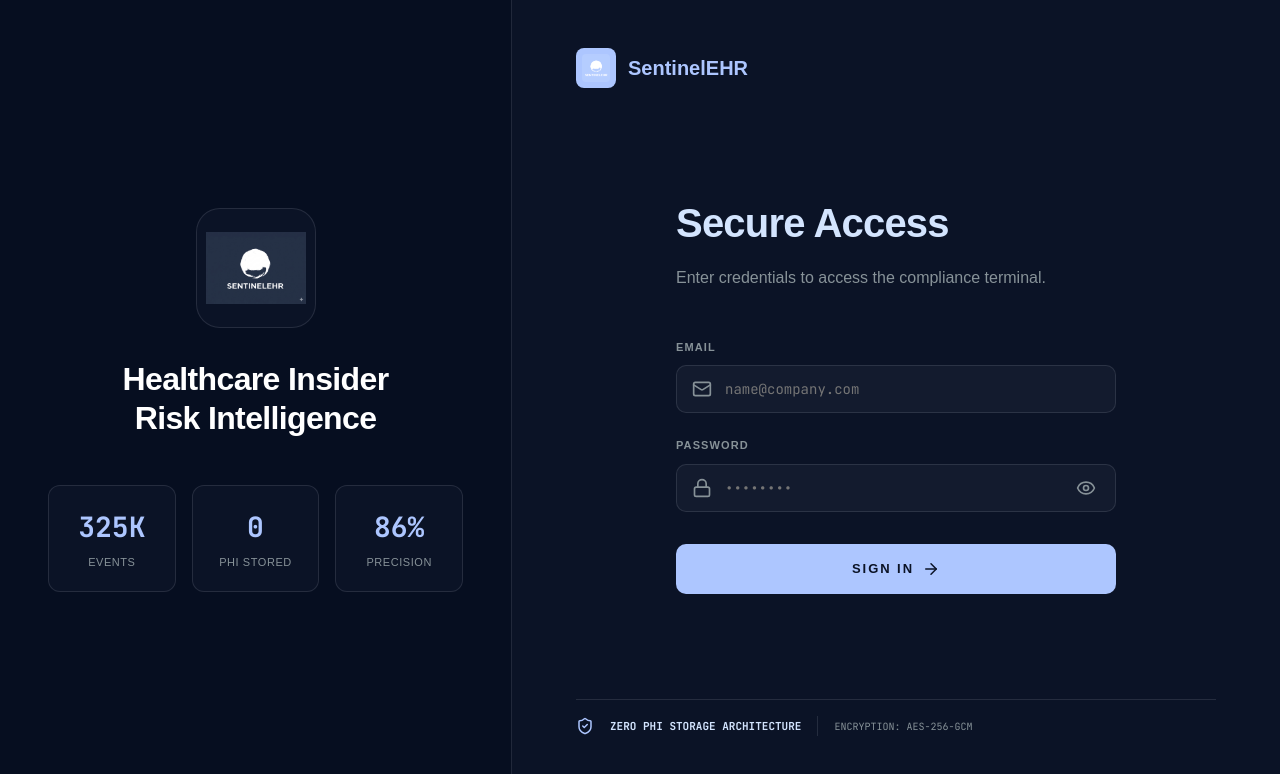
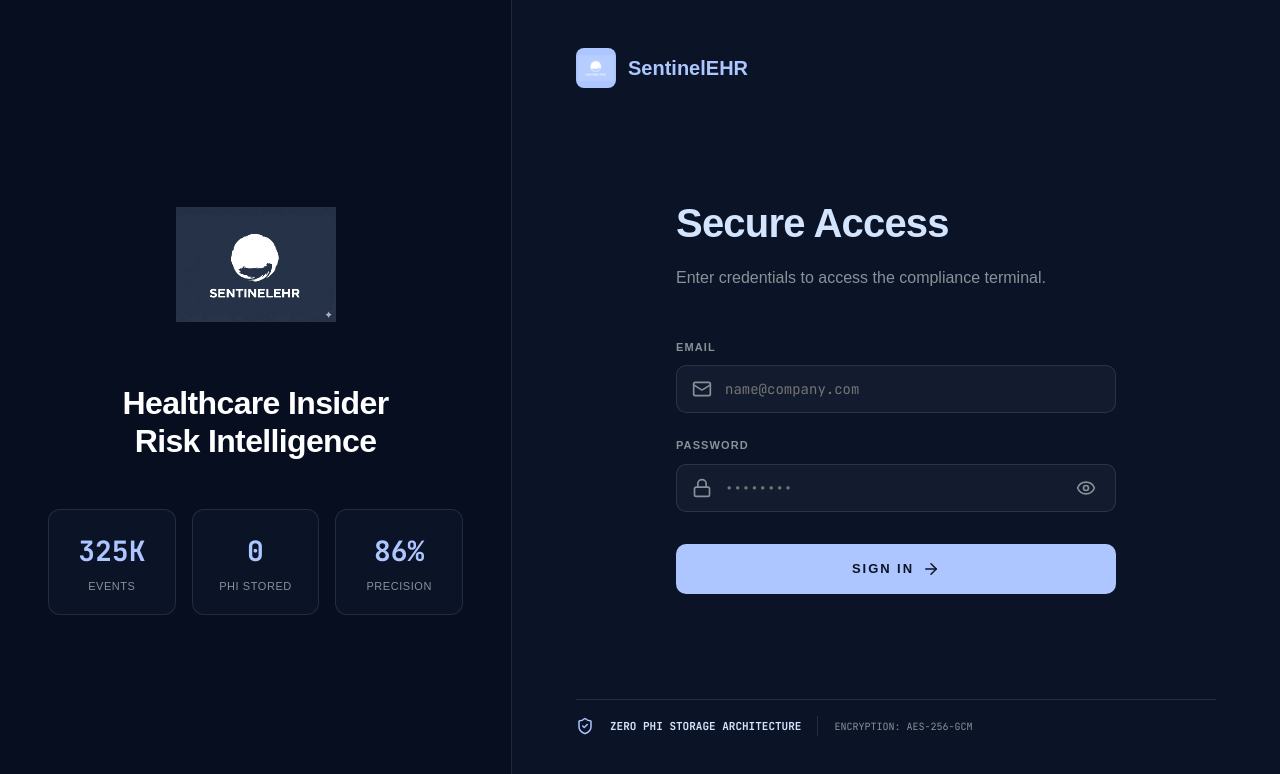
Before and after one commit to Davidowi2/sentinelehr, a React (Vite) app in the folder dashboard/: page / in a window 1280 px wide. Shown: the top 774 px of the page. Built offline with nearby package versions, Linux system fonts and the light colour scheme.

Commit message:
Fix: logo sizing and blend mode improvements

```diff
--- a/dashboard/src/AppV2.jsx
+++ b/dashboard/src/AppV2.jsx
@@ -1721,18 +1721,7 @@ export default function AppV2() {
         }}>
           {/* Centered Shield Icon */}
           <div style={{ marginBottom: '32px' }}>
-            <div style={{
-              width: '120px',
-              height: '120px',
-              background: '#0b1326',
-              border: '1px solid rgba(140,144,159,0.2)',
-              borderRadius: '24px',
-              display: 'flex',
-              alignItems: 'center',
-              justifyContent: 'center'
-            }}>
-            <img src='/sentinelehr-logo.png' alt='SentinelEHR' style={{width:'100px',height:'100px',objectFit:'contain',mixBlendMode:'screen'}} />
-            </div>
+            <img src='/sentinelehr-logo.png' alt='SentinelEHR' style={{width:'160px', height:'160px', objectFit:'contain', mixBlendMode:'screen', filter:'brightness(1.2)'}} />
           </div>
 
           {/* Headline */}
@@ -1810,7 +1799,7 @@ export default function AppV2() {
                 alignItems: 'center',
                 justifyContent: 'center'
               }}>
-                <img src='/sentinelehr-logo.png' alt='SentinelEHR' style={{width:'28px',height:'28px',objectFit:'cover',borderRadius:'4px',mixBlendMode:'screen'}} />
+                <img src='/sentinelehr-logo.png' alt='SentinelEHR' style={{width:'36px', height:'36px', objectFit:'contain', mixBlendMode:'screen'}} />
               </div>
               <span style={{ fontWeight: '700', fontSize: '20px', color: '#adc6ff' }}>SentinelEHR</span>
             </div>
@@ -2065,7 +2054,7 @@ export default function AppV2() {
             justifyContent: 'center',
             flexShrink: 0
           }}>
-            <img src='/sentinelehr-logo.png' alt='SentinelEHR' style={{width:'32px',height:'32px',objectFit:'cover',borderRadius:'6px',mixBlendMode:'screen'}} />
+            <img src='/sentinelehr-logo.png' alt='SentinelEHR' style={{width:'36px', height:'36px', objectFit:'contain', mixBlendMode:'screen', filter:'brightness(1.2)'}} />
           </div>
           <div style={{ display: 'flex', flexDirection: 'column', gap: '2px' }}>
             <span style={{ fontWeight: '700', fontSize: '18px', color: '#adc6ff', lineHeight: 1 }}>SentinelEHR</span>
```
